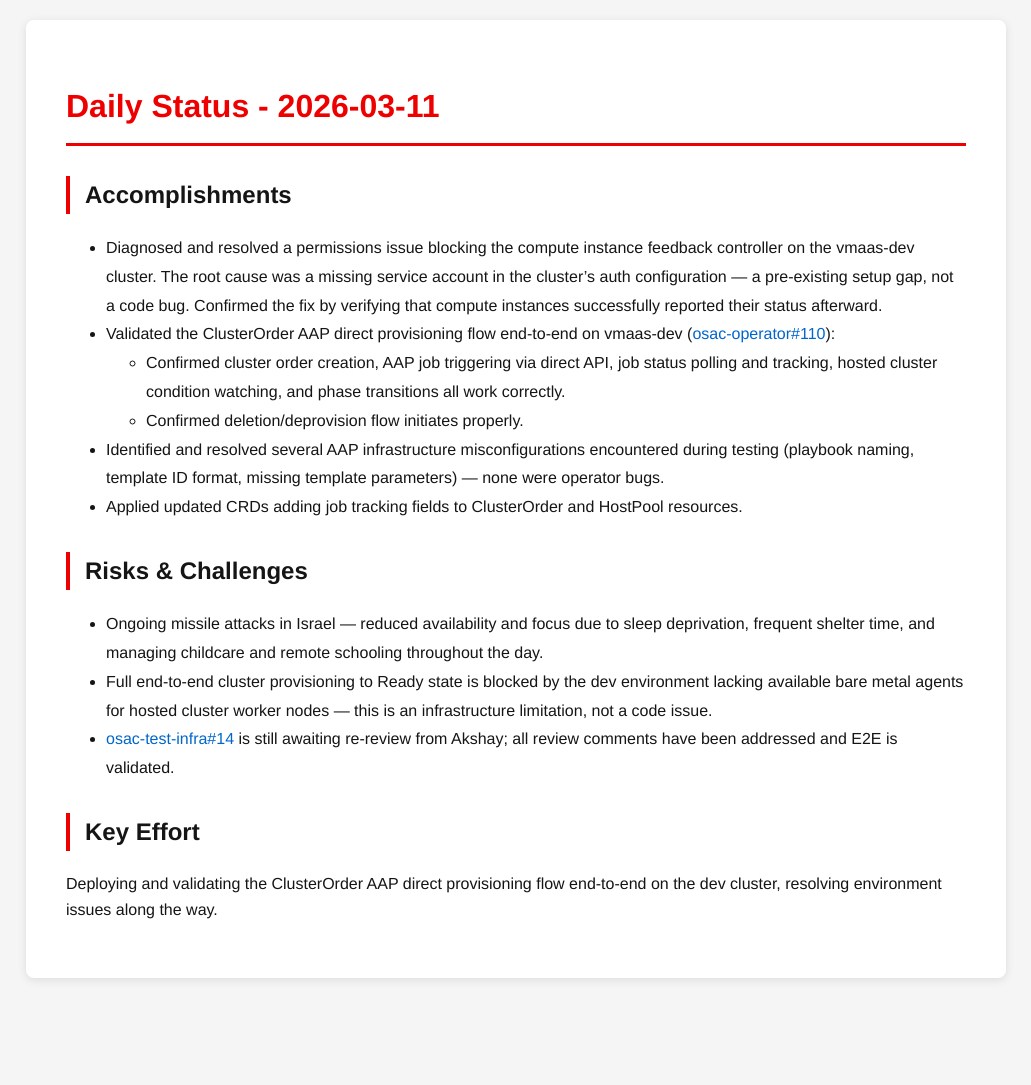
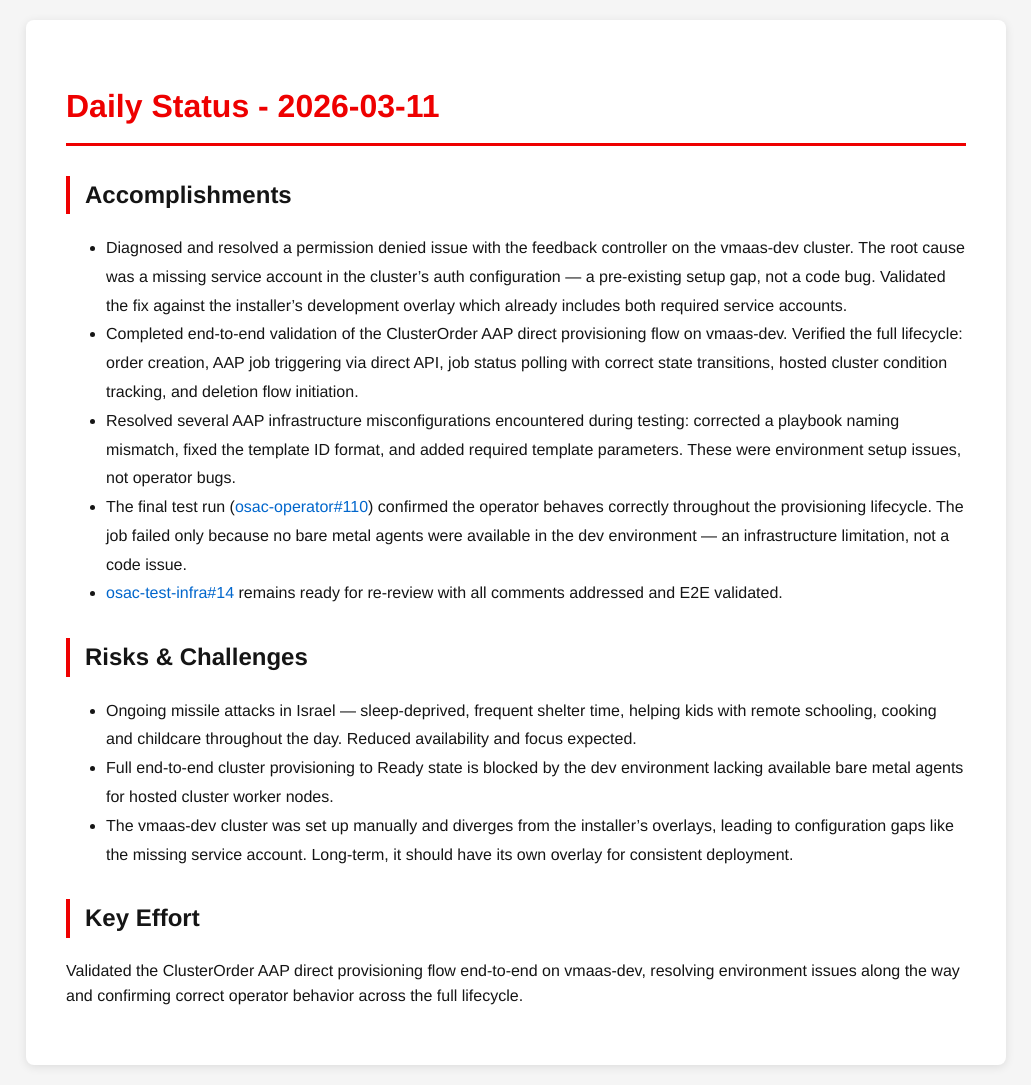
Before and after one commit to tzvatot/daily-status, a Jekyll site: the page built from 2026-03-11.md, in a window 1280 px wide. Shown: the whole page, without its empty margins (124-1155 px from the left). Built offline with Jekyll 4.4.1, drawn with Linux system fonts in a browser that asks for light colours; before the commit the page ends 998 px from its top, so only the background shows below that.

Commit message:
Daily status update - 2026-03-11

```diff
--- a/2026-03-11.md
+++ b/2026-03-11.md
@@ -7,17 +7,16 @@ date: 2026-03-11
 # Daily Status - 2026-03-11
 
 ## Accomplishments
-- Diagnosed and resolved a permissions issue blocking the compute instance feedback controller on the vmaas-dev cluster. The root cause was a missing service account in the cluster's auth configuration — a pre-existing setup gap, not a code bug. Confirmed the fix by verifying that compute instances successfully reported their status afterward.
-- Validated the ClusterOrder AAP direct provisioning flow end-to-end on vmaas-dev ([osac-operator#110](https://github.com/osac-project/osac-operator/pull/110)):
-  - Confirmed cluster order creation, AAP job triggering via direct API, job status polling and tracking, hosted cluster condition watching, and phase transitions all work correctly.
-  - Confirmed deletion/deprovision flow initiates properly.
-- Identified and resolved several AAP infrastructure misconfigurations encountered during testing (playbook naming, template ID format, missing template parameters) — none were operator bugs.
-- Applied updated CRDs adding job tracking fields to ClusterOrder and HostPool resources.
+- Diagnosed and resolved a permission denied issue with the feedback controller on the vmaas-dev cluster. The root cause was a missing service account in the cluster's auth configuration — a pre-existing setup gap, not a code bug. Validated the fix against the installer's development overlay which already includes both required service accounts.
+- Completed end-to-end validation of the ClusterOrder AAP direct provisioning flow on vmaas-dev. Verified the full lifecycle: order creation, AAP job triggering via direct API, job status polling with correct state transitions, hosted cluster condition tracking, and deletion flow initiation.
+- Resolved several AAP infrastructure misconfigurations encountered during testing: corrected a playbook naming mismatch, fixed the template ID format, and added required template parameters. These were environment setup issues, not operator bugs.
+- The final test run ([osac-operator#110](https://github.com/osac-project/osac-operator/pull/110)) confirmed the operator behaves correctly throughout the provisioning lifecycle. The job failed only because no bare metal agents were available in the dev environment — an infrastructure limitation, not a code issue.
+- [osac-test-infra#14](https://github.com/osac-project/osac-test-infra/pull/14) remains ready for re-review with all comments addressed and E2E validated.
 
 ## Risks & Challenges
-- Ongoing missile attacks in Israel — reduced availability and focus due to sleep deprivation, frequent shelter time, and managing childcare and remote schooling throughout the day.
-- Full end-to-end cluster provisioning to Ready state is blocked by the dev environment lacking available bare metal agents for hosted cluster worker nodes — this is an infrastructure limitation, not a code issue.
-- [osac-test-infra#14](https://github.com/osac-project/osac-test-infra/pull/14) is still awaiting re-review from Akshay; all review comments have been addressed and E2E is validated.
+- Ongoing missile attacks in Israel — sleep-deprived, frequent shelter time, helping kids with remote schooling, cooking and childcare throughout the day. Reduced availability and focus expected.
+- Full end-to-end cluster provisioning to Ready state is blocked by the dev environment lacking available bare metal agents for hosted cluster worker nodes.
+- The vmaas-dev cluster was set up manually and diverges from the installer's overlays, leading to configuration gaps like the missing service account. Long-term, it should have its own overlay for consistent deployment.
 
 ## Key Effort
-Deploying and validating the ClusterOrder AAP direct provisioning flow end-to-end on the dev cluster, resolving environment issues along the way.
+Validated the ClusterOrder AAP direct provisioning flow end-to-end on vmaas-dev, resolving environment issues along the way and confirming correct operator behavior across the full lifecycle.
```
